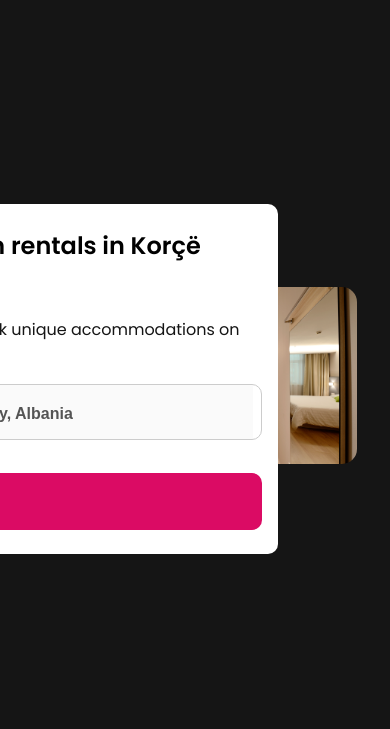
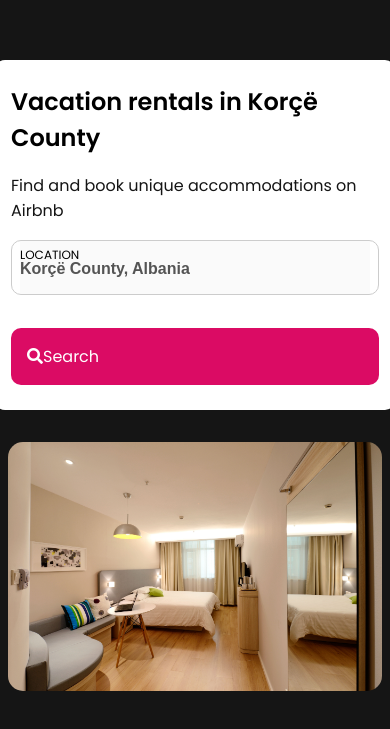
Before and after one commit to elvisdurmishi/korca, a plain HTML site: page index.html in a window 390 px wide. Shown: the part 1731-2460 px from the top of the page. Drawn offline with Linux system fonts and the light colour scheme.

Commit message:
Mobile view for Booking section

```diff
--- a/css/style.css
+++ b/css/style.css
@@ -311,4 +311,20 @@ section .booking {
   section .container {
     grid-template-columns: repeat(1, 1fr);
   }
+
+  .booking-content {
+    position: relative;
+    margin-right: 0;
+  }
+
+  section .booking {
+    padding: 0.5rem;
+    flex-direction: column;
+    gap: 2rem;
+  }
+
+  .interior {
+    margin-left: 0;
+    width: 100%;
+  }
 }
```
